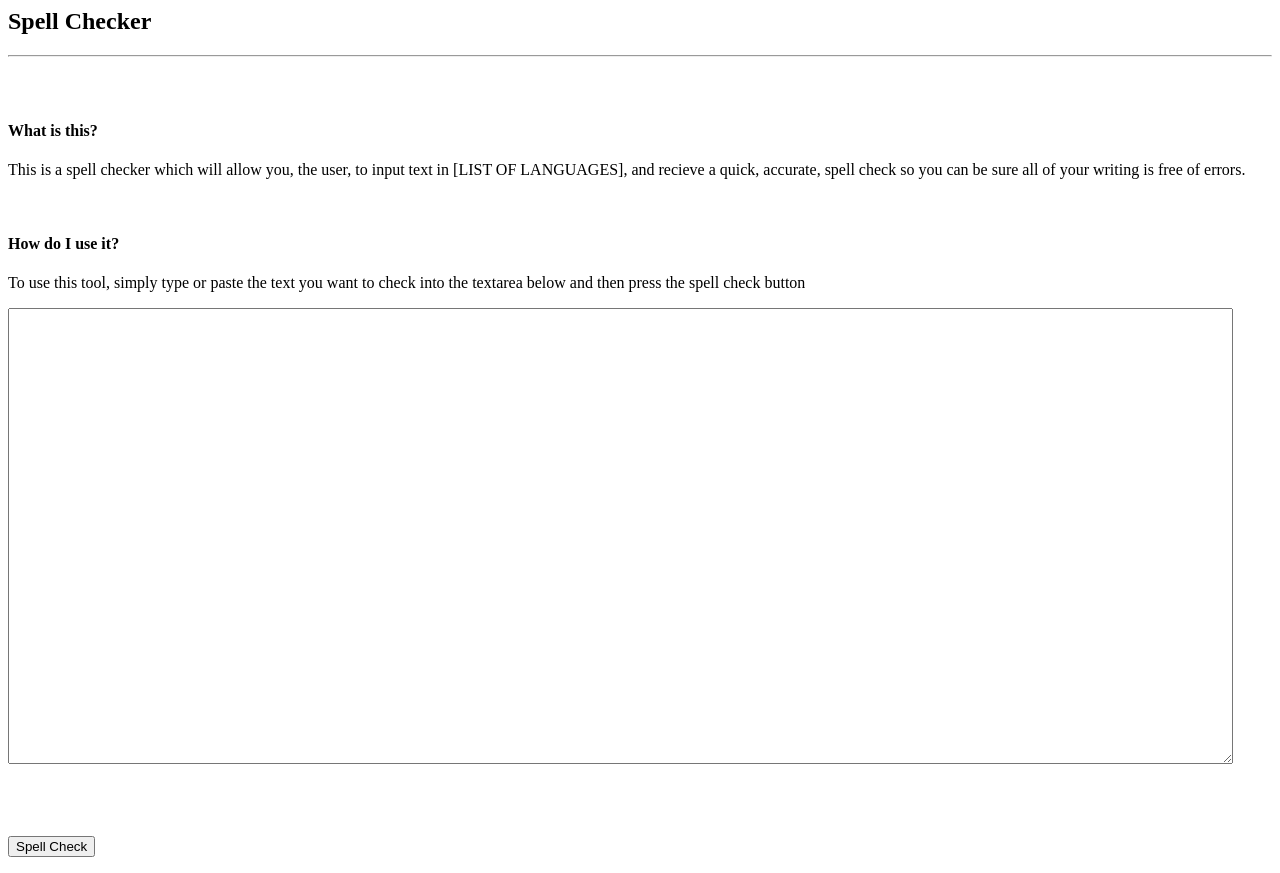
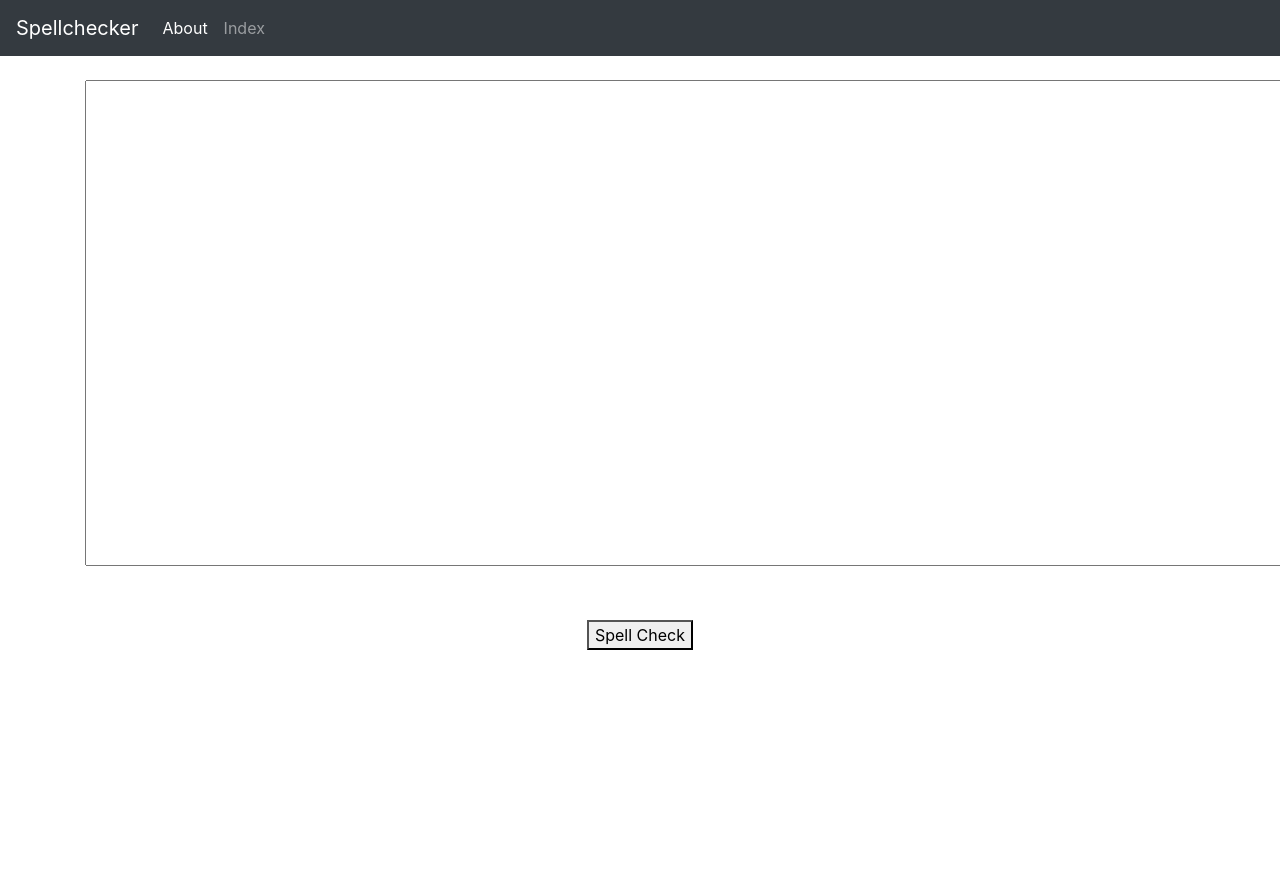
Before and after one commit to GreihMurray/SoftwareDevProject2021, a Flask app: page /index in a window 1280 px wide; the page is wider, and only the part inside the window is pictured. After the commit the page ends 650 px from the top of that part, so only its background shows below. Run offline with Flask 2, Linux system fonts and the light colour scheme; some libraries are stand-ins or nearby versions.

Commit message:
Moved parts of index.html to base.html

```diff
--- a/app/templates/index.html
+++ b/app/templates/index.html
@@ -1,62 +1,35 @@
-<html>
+<!--
+HTML file that uses base template to create specific page for textbox editor
+-->
 
-<head>
-<title>Software Dev Project</title>
+{% extends 'base.html' %}
 
-    <style>
-        .Misspelled_words{
-            text-decoration: underline;
-            text-decoration-color: crimson;
-            text-decoration-style: wavy;
-        }
-    </style>
-</head>
+{% block title %}
+    Index Page
+{% endblock %}
 
-<body>
-
-<h2>Spell Checker</h2>
-
-<hr>
-<br><br>
-
-<h4>What is this?</h4>
-<p>This is a spell checker which will allow you, the user, to input text in [LIST OF LANGUAGES], and recieve a quick, accurate, spell check so you can be sure all of your writing is free of errors.</p>
-
+{% block content %}
+    <body class="text-center">
         <br>
-<h4>How do I use it?</h4>
-<p>To use this tool, simply type or paste the text you want to check into the textarea below and then press the spell check button</p>
-
+        <div class="container">
             <form method='POST' id="TextForm">
-
-<textarea rows='30' cols='150' name='TextToCheck' id="TextToCheck"></textarea>
-
-<br><br>
-
+                <textarea rows='20' cols='150' name='TextToCheck' id="TextToCheck"></textarea>
+                <br>
                 <div contenteditable="true">
-
                     {% for word in misspelled_words%}
                         <span class={{word[0]}}>{{word[1]}}</span>
                     {% endfor %}
-
                 </div>
-
-<br><br>
-
+                <br>
                 <button type="submit">Spell Check</button>
-
             </form>
+        </div>
+    </body>
 
     <script src="https://code.jquery.com/jquery-3.5.1.js"
                 integrity="sha256-QWo7LDvxbWT2tbbQ97B53yJnYU3WhH/C8ycbRAkjPDc="
                 crossorigin="anonymous"></script>
 
-<script type="text/javascript">
+    <script type="text/javascript"></script>
 
-</script>
-
-</body>
-
-<footer>
-</footer>
-
-<html>
+{% endblock %}
```
Lines whose indentation alone changed are shown as unchanged.
